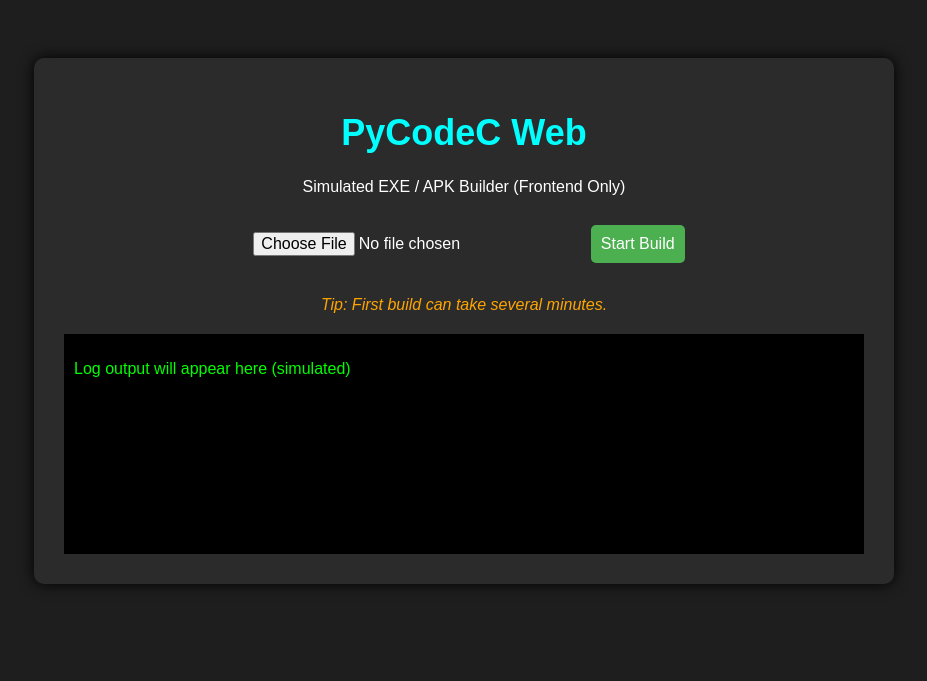
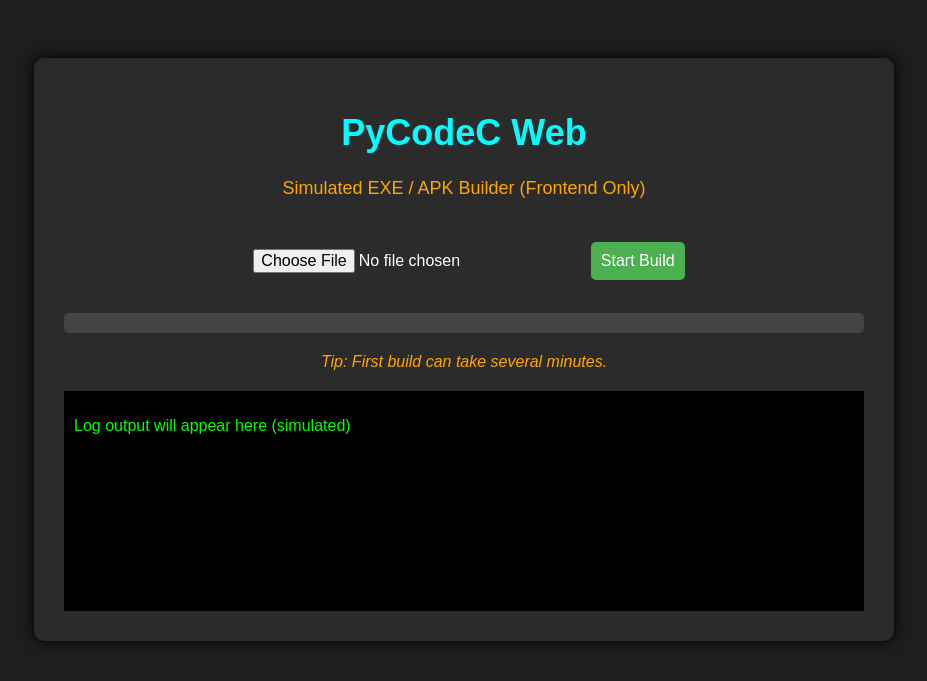
Before and after one commit to SlabyLol/PyCodeC-Web, a Python web app: template templates/index.html in a window 1280 px wide. Shown: the top 681 px of the page, without its empty margins (176-1103 px from the left). Run offline with Jinja, Linux system fonts and the light colour scheme; the template is opened without the code that fills it, so the values that code supplies are empty.

Commit message:
Update style.css

```diff
--- a/static/style.css
+++ b/static/style.css
@@ -1,5 +1,5 @@
 body {
-    background-color: #1e1e1e; /* dunkelgrau */
+    background-color: #1e1e1e;
     color: white;
     font-family: Arial, sans-serif;
     text-align: center;
@@ -9,7 +9,7 @@ body {
 .container {
     max-width: 800px;
     margin: auto;
-    background-color: #2b2b2b; /* Container Hintergrund */
+    background-color: #2b2b2b;
     padding: 30px;
     border-radius: 10px;
     box-shadow: 0 0 15px #000;
@@ -18,6 +18,12 @@ body {
 h1 {
     color: cyan;
     font-size: 36px;
+}
+
+.subtitle {
+    color: orange;
+    font-size: 18px;
+    margin-bottom: 30px;
 }
 
 input, button {
@@ -38,6 +44,22 @@ button:hover {
     background-color: #45a049;
 }
 
+.progress-container {
+    width: 100%;
+    background-color: #444;
+    border-radius: 5px;
+    margin: 20px 0;
+    height: 20px;
+}
+
+.progress-bar {
+    height: 20px;
+    width: 0%;
+    background-color: #4CAF50;
+    border-radius: 5px;
+    transition: width 0.2s;
+}
+
 #tips-container {
     margin-top: 20px;
     font-style: italic;
```
